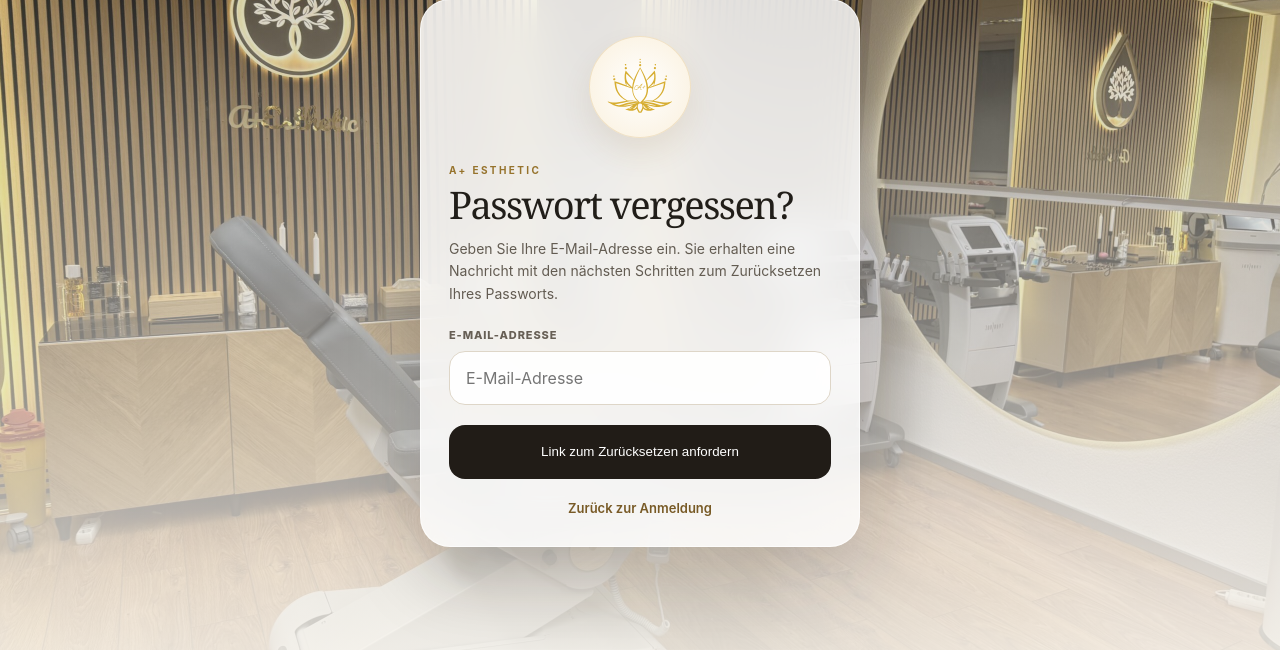
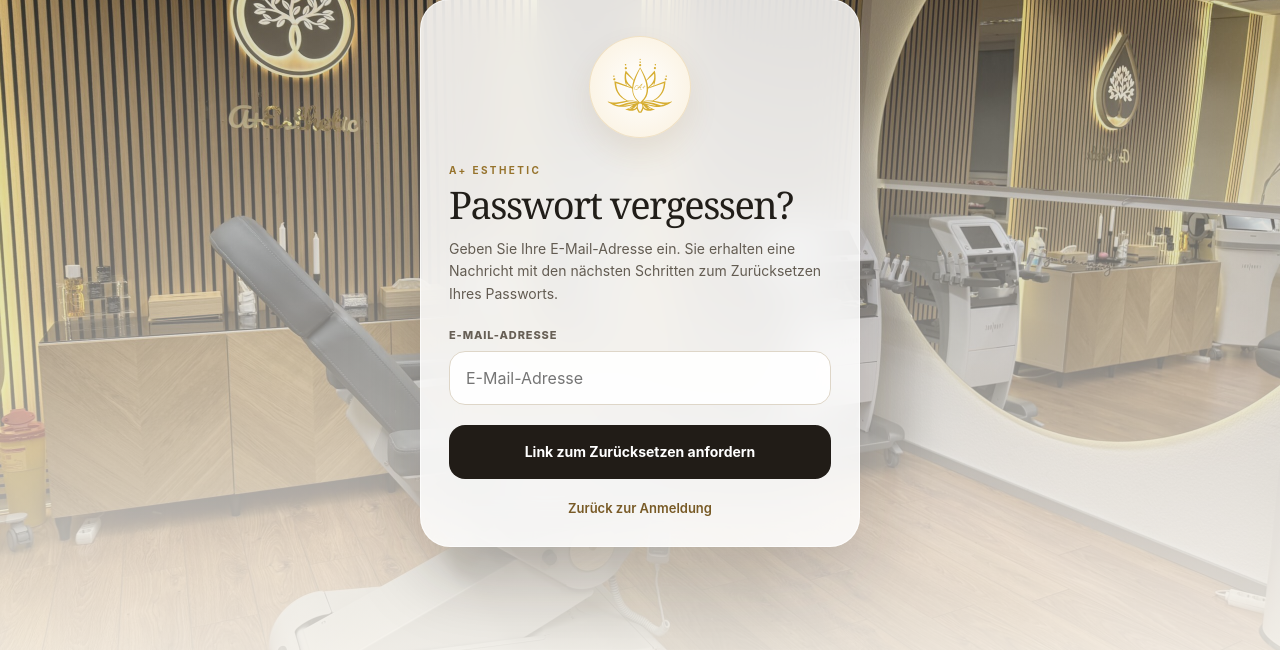
Before and after one commit to hsdarestani/a_esthetic, a Django app: page /accounts/password/reset/ in a window 1280 px wide. Shown: the part 127-777 px from the top of the page. Run offline with Django 5.2, Linux system fonts and the light colour scheme; data comes from the database, SQL or seed files in the repository; parts of the project's set-up code (start-up, migrations or seed data) failed here and were passed over; some libraries are stand-ins or nearby versions.

Commit message:
Correct reset form button typography

```diff
--- a/templates/account/password_reset.html
+++ b/templates/account/password_reset.html
@@ -18,7 +18,7 @@
     label{display:block;margin-bottom:9px;font-size:11px;letter-spacing:.08em;font-weight:800;text-transform:uppercase;color:#675f55}
     input[type=email]{width:100%;height:54px;border:1px solid #ded6c8;border-radius:16px;padding:0 16px;font:inherit;background:rgba(255,255,255,.9);outline:none}
     input:focus{border-color:#bf9852;box-shadow:0 0 0 3px rgba(192,148,66,.14)}
-    button{margin-top:20px;min-height:54px;width:100%;border:0;border-radius:16px;background:#211c17;color:#fff;font:700 14px inherit;cursor:pointer}
+    button{margin-top:20px;min-height:54px;width:100%;border:0;border-radius:16px;background:#211c17;color:#fff;font-family:inherit;font-size:14px;font-weight:700;cursor:pointer}
     .back{display:block;margin-top:21px;text-align:center;color:#785a26;text-decoration:none;font-size:13px;font-weight:600}
     .back:hover{text-decoration:underline}
     .error{color:#8b3434;background:#fff0ee;padding:10px 12px;border-radius:12px;margin:9px 0;font-size:13px}
```
